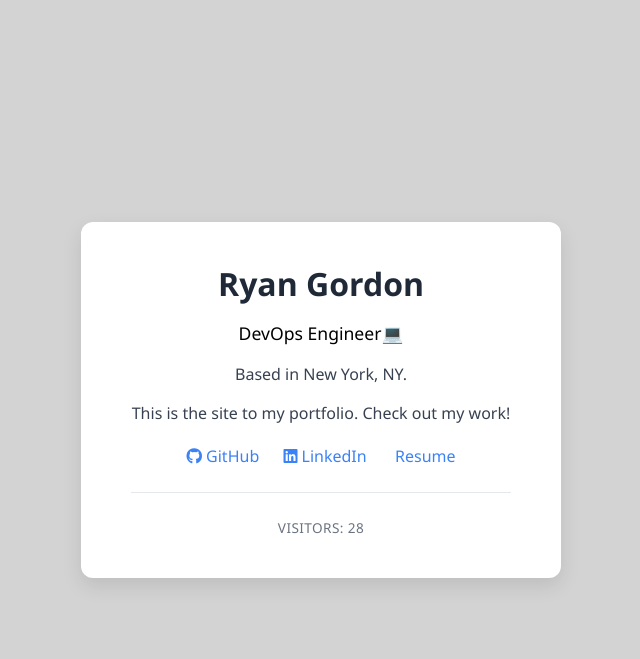
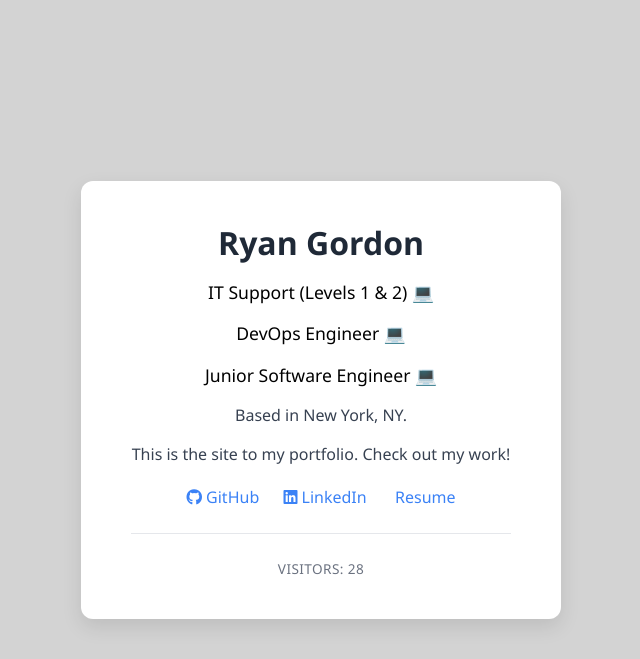
Before and after one commit to ryankgordon/RyanGordon, a Flask app: page / in a window 1280 px wide. Shown: the top 659 px of the page, without its empty margins (319-959 px from the left). Run offline with Flask 3, Linux system fonts and the light colour scheme; data comes from the database, SQL or seed files in the repository.

Commit message:
Expand homepage role subtitles
Co-authored-by: Copilot <223556219+Copilot@users.noreply.github.com>

```diff
--- a/templates/index.html
+++ b/templates/index.html
@@ -9,7 +9,9 @@
 <body>
   <div class="container">
     <h1>Ryan Gordon</h1>
-    <p class="subtitle">DevOps Engineer💻</p>
+    <p class="subtitle">IT Support (Levels 1 &amp; 2) <span aria-hidden="true">💻</span></p>
+    <p class="subtitle">DevOps Engineer <span aria-hidden="true">💻</span></p>
+    <p class="subtitle">Junior Software Engineer <span aria-hidden="true">💻</span></p>
 
     <p>Based in New York, NY.</p>
 
```
